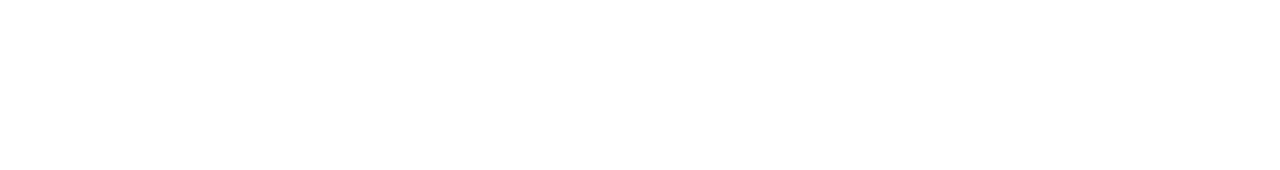
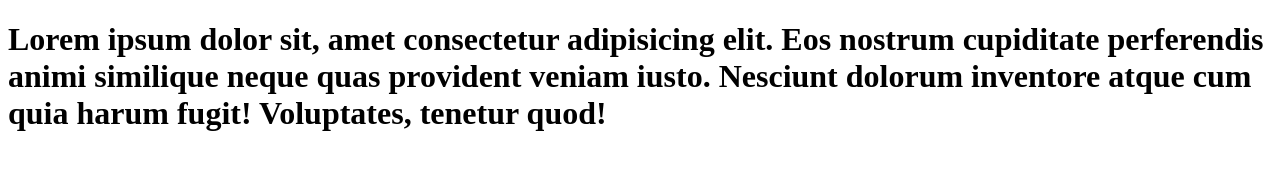
Before and after one commit to umidbek61322/version11, a plain HTML site: page index.html in a window 1280 px wide. Drawn offline with Linux system fonts and the light colour scheme.

Commit message:
h1 da lorem yozildi

```diff
--- a/index.html
+++ b/index.html
@@ -7,6 +7,6 @@
    <title>Dars 5.8 </title>
 </head>
 <body>
-
+   <h1>Lorem ipsum dolor sit, amet consectetur adipisicing elit. Eos nostrum cupiditate perferendis animi similique neque quas provident veniam iusto. Nesciunt dolorum inventore atque cum quia harum fugit! Voluptates, tenetur quod!</h1>
 </body>
 </html>
```
